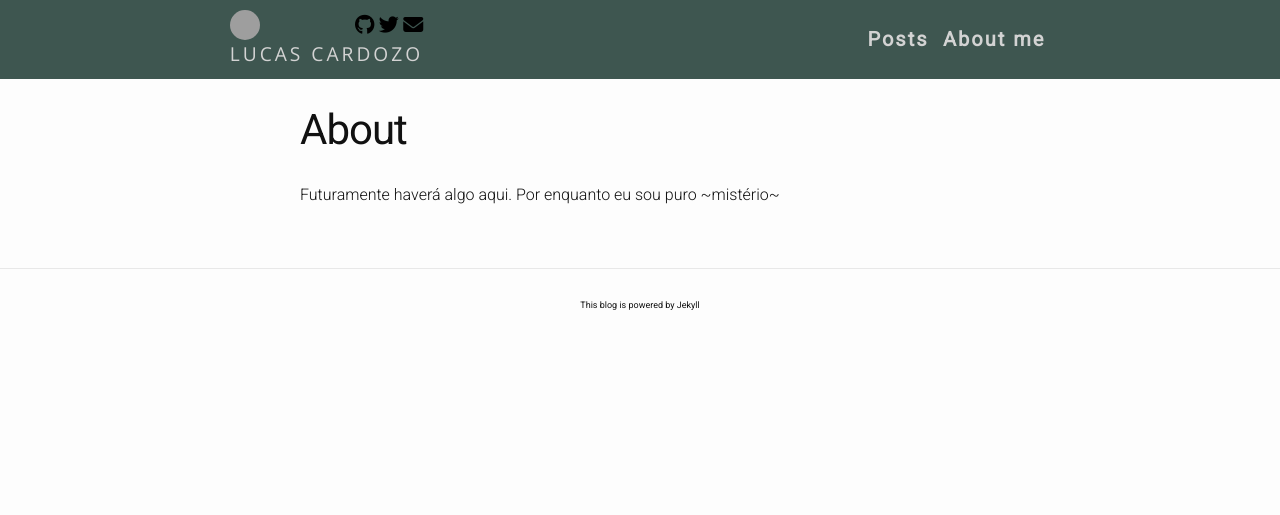
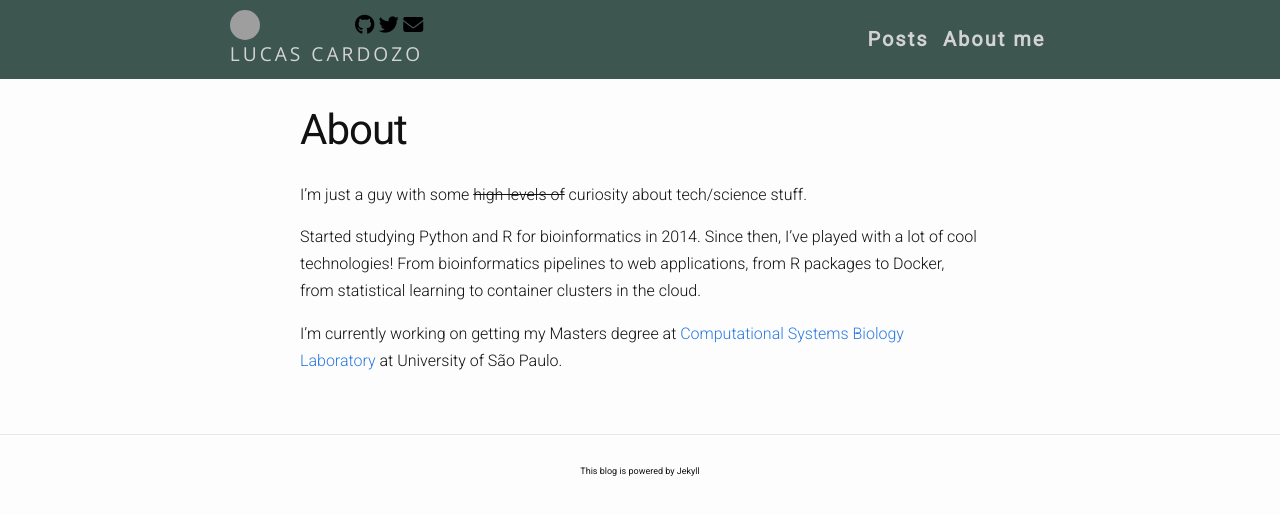
Before and after one commit to lecardozo/lecardozo.github.io, a Jekyll site: the page built from about.md, in a window 1280 px wide. Shown: the top 515 px of the page. Built offline with Jekyll 4.4.1, drawn with Linux system fonts in a browser that asks for light colours; nearby versions of some CDN libraries; grey boxes are pictures that could not be loaded.

Commit message:
updating aboutme

```diff
--- a/_layouts/page.html
+++ b/_layouts/page.html
@@ -1,7 +1,7 @@
 ---
 layout: default
 ---
-<article class="post">
+<article >
 
   <header class="post-header">
     <h1 class="post-title">{{ page.title | escape }}</h1>
--- a/about.md
+++ b/about.md
@@ -3,4 +3,8 @@ layout: page
 title: About
 permalink: /about/
 ---
-Futuramente haverá algo aqui. Por enquanto eu sou puro ~mistério~
+I'm just a guy with some ~~high levels of~~ curiosity about tech/science stuff.
+
+Started studying Python and R for bioinformatics in 2014. Since then, I've played with a lot of cool technologies! From bioinformatics pipelines to web applications, from R packages to Docker, from statistical learning to container clusters in the cloud.
+
+I'm currently working on getting my Masters degree at [Computational Systems Biology Laboratory](http://csbiology.com) at University of São Paulo.
```
